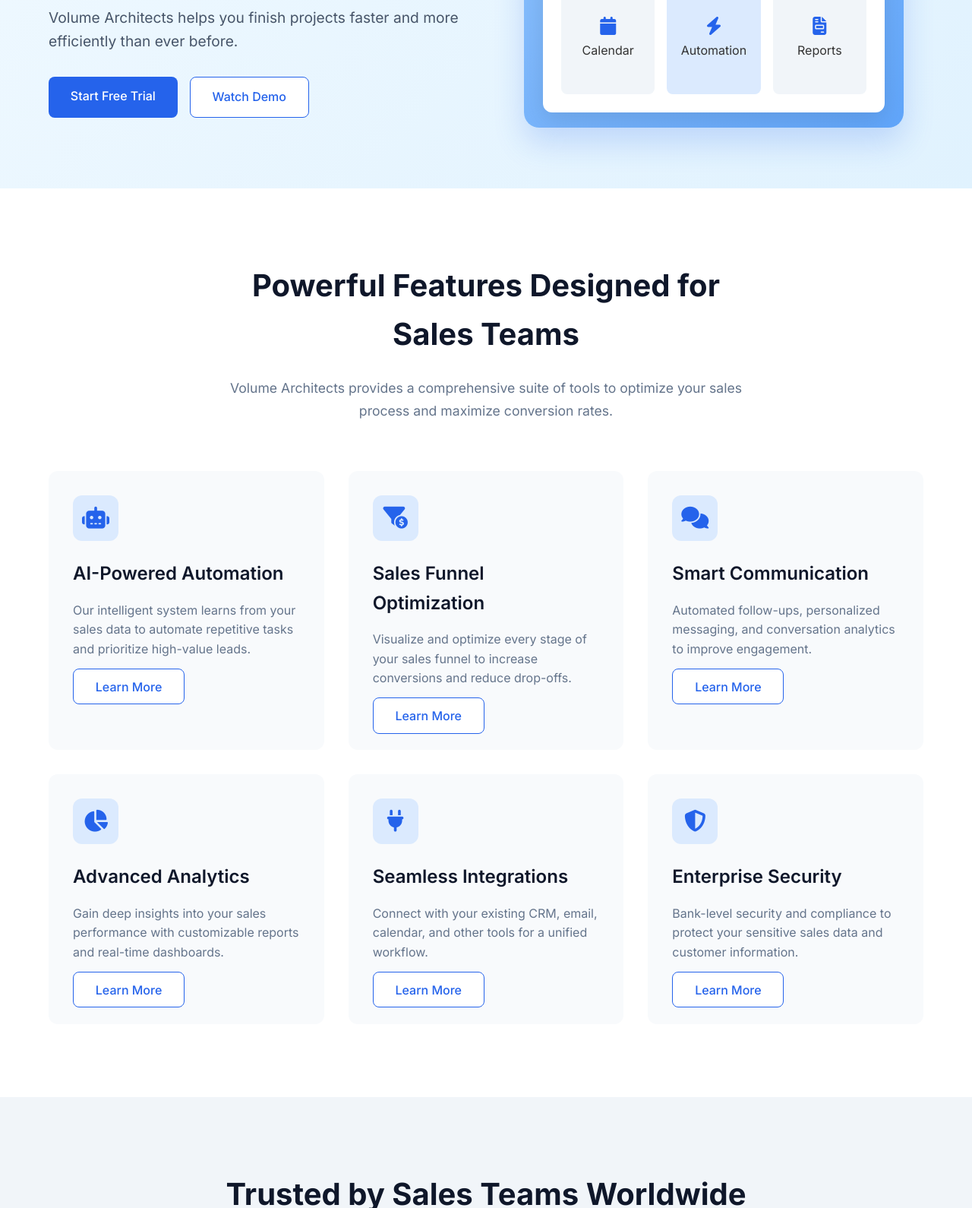
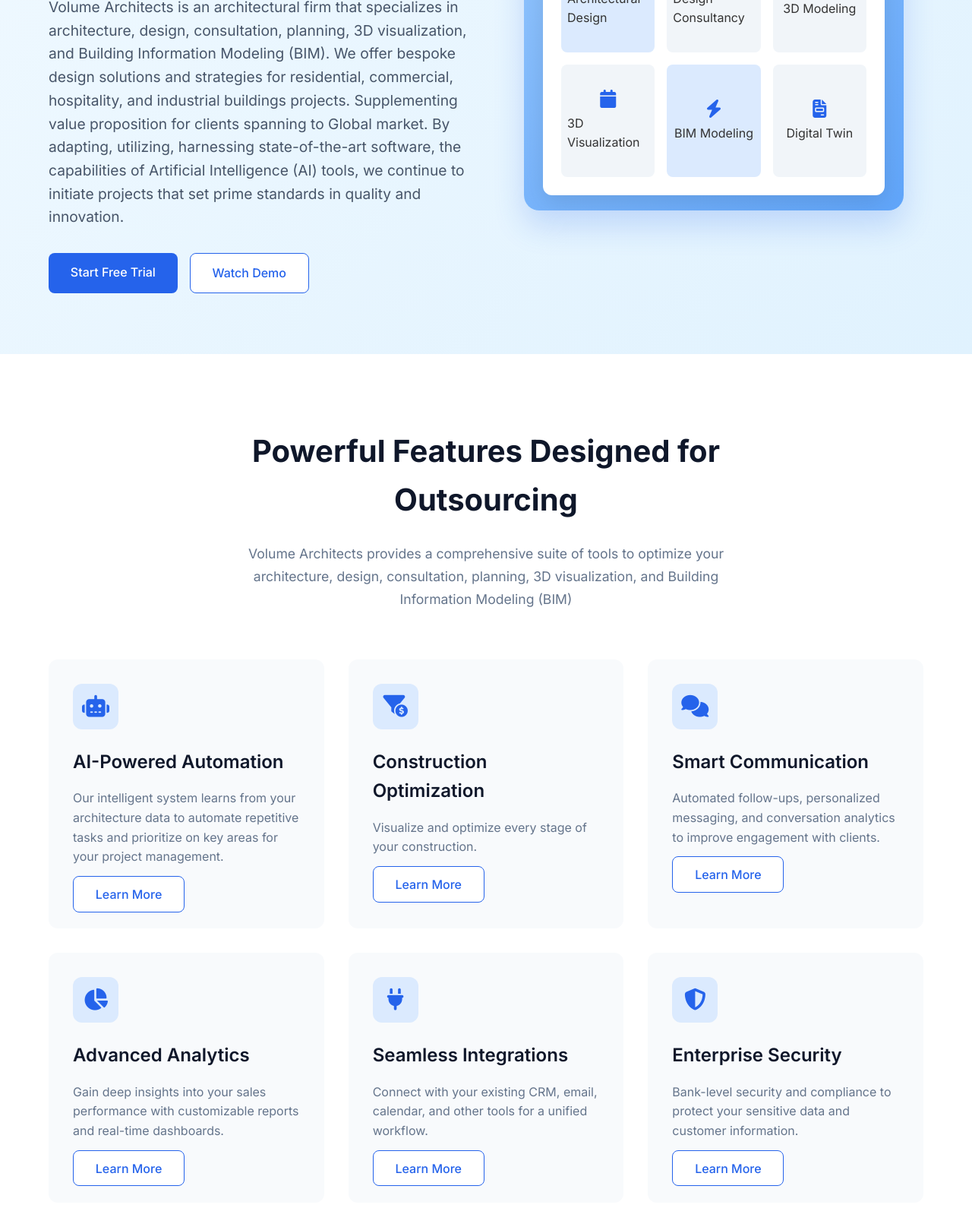
Before and after one commit to volumeadstudio/Architect-Design, a plain HTML site: page index.html in a window 1280 px wide. Shown: the part 396-1986 px from the top of the page at 76% size. Drawn offline with Linux system fonts and the light colour scheme.

Commit message:
Update index.html

```diff
--- a/index.html
+++ b/index.html
@@ -559,7 +559,7 @@
             <div class="hero-content">
                 <div class="hero-text">
                     <h1>Outsource Your Other Tasks with Efficiency</h1>
-                    <p>Volume Architects helps you finish projects faster and more efficiently than ever before.</p>
+                    <p>Volume Architects is an architectural firm that specializes in architecture, design, consultation, planning, 3D visualization, and Building Information Modeling (BIM). We offer bespoke design solutions and strategies for residential, commercial, hospitality, and industrial buildings projects. Supplementing value proposition for clients spanning to Global market. By adapting, utilizing, harnessing state-of-the-art software, the capabilities of Artificial Intelligence (AI) tools, we continue to initiate projects that set prime standards in quality and innovation. </p>
                     <div class="hero-buttons">
                         <a href="#" class="btn-primary">Start Free Trial</a>
                         <a href="#" class="btn-secondary">Watch Demo</a>
@@ -571,27 +571,27 @@
                             <div class="dashboard-grid">
                                 <div class="dashboard-item">
                                     <i class="fas fa-chart-line"></i>
-                                    <span>Analytics</span>
+                                    <span>Architectural Design</span>
                                 </div>
                                 <div class="dashboard-item">
                                     <i class="fas fa-users"></i>
-                                    <span>Leads</span>
+                                    <span>Design Consultancy</span>
                                 </div>
                                 <div class="dashboard-item">
                                     <i class="fas fa-tasks"></i>
-                                    <span>Tasks</span>
+                                    <span>3D Modeling</span>
                                 </div>
                                 <div class="dashboard-item">
                                     <i class="fas fa-calendar"></i>
-                                    <span>Calendar</span>
+                                    <span>3D Visualization</span>
                                 </div>
                                 <div class="dashboard-item">
                                     <i class="fas fa-bolt"></i>
-                                    <span>Automation</span>
+                                    <span>BIM Modeling</span>
                                 </div>
                                 <div class="dashboard-item">
                                     <i class="fas fa-file-invoice"></i>
-                                    <span>Reports</span>
+                                    <span>Digital Twin</span>
                                 </div>
                             </div>
                         </div>
@@ -605,8 +605,8 @@
     <section class="features" id="features">
         <div class="container">
             <div class="section-header">
-                <h2>Powerful Features Designed for Sales Teams</h2>
-                <p>Volume Architects provides a comprehensive suite of tools to optimize your sales process and maximize conversion rates.</p>
+                <h2>Powerful Features Designed for Outsourcing</h2>
+                <p>Volume Architects provides a comprehensive suite of tools to optimize your architecture, design, consultation, planning, 3D visualization, and Building Information Modeling (BIM)</p>
             </div>
             <div class="features-grid">
                 <div class="feature-card">
@@ -614,15 +614,15 @@
                         <i class="fas fa-robot"></i>
                     </div>
                     <h3>AI-Powered Automation</h3>
-                    <p>Our intelligent system learns from your sales data to automate repetitive tasks and prioritize high-value leads.</p>
+                    <p>Our intelligent system learns from your architecture data to automate repetitive tasks and prioritize on key areas for your project management.</p>
                     <a href="#" class="btn-secondary">Learn More</a>
                 </div>
                 <div class="feature-card">
                     <div class="feature-icon">
                         <i class="fas fa-funnel-dollar"></i>
                     </div>
-                    <h3>Sales Funnel Optimization</h3>
-                    <p>Visualize and optimize every stage of your sales funnel to increase conversions and reduce drop-offs.</p>
+                    <h3>Construction Optimization</h3>
+                    <p>Visualize and optimize every stage of your construction.</p>
                     <a href="#" class="btn-secondary">Learn More</a>
                 </div>
                 <div class="feature-card">
@@ -630,7 +630,7 @@
                         <i class="fas fa-comments"></i>
                     </div>
                     <h3>Smart Communication</h3>
-                    <p>Automated follow-ups, personalized messaging, and conversation analytics to improve engagement.</p>
+                    <p>Automated follow-ups, personalized messaging, and conversation analytics to improve engagement with clients.</p>
                     <a href="#" class="btn-secondary">Learn More</a>
                 </div>
                 <div class="feature-card">
@@ -654,7 +654,7 @@
                         <i class="fas fa-shield-alt"></i>
                     </div>
                     <h3>Enterprise Security</h3>
-                    <p>Bank-level security and compliance to protect your sensitive sales data and customer information.</p>
+                    <p>Bank-level security and compliance to protect your sensitive data and customer information.</p>
                     <a href="#" class="btn-secondary">Learn More</a>
                 </div>
             </div>
@@ -665,13 +665,13 @@
     <section class="testimonials" id="testimonials">
         <div class="container">
             <div class="section-header">
-                <h2>Trusted by Sales Teams Worldwide</h2>
+                <h2>Trusted by Architectural Teams Worldwide</h2>
                 <p>Hear from companies that transformed their sales process with Volume Architects.</p>
             </div>
             <div class="testimonials-grid">
                 <div class="testimonial-card">
                     <div class="testimonial-content">
-                        "Volume Architects has revolutionized how our sales team operates. We've seen a 40% increase in conversion rates and reduced our follow-up time by 70%."
+                        "Volume Architects has revolutionized how our Architectural team operates. We've seen a 40% increase in accuracy and reduced our back job to 0%."
                     </div>
                     <div class="testimonial-author">
                         <div class="author-avatar">JD</div>
@@ -683,7 +683,7 @@
                 </div>
                 <div class="testimonial-card">
                     <div class="testimonial-content">
-                        "The automation features saved us countless hours. Now we focus on building relationships instead of administrative tasks."
+                        "The automation features saved us countless hours. Now we focus on building relationships and key management decisions instead of administrative tasks."
                     </div>
                     <div class="testimonial-author">
                         <div class="author-avatar">SR</div>
@@ -713,7 +713,7 @@
     <section class="cta" id="contact">
         <div class="container">
             <div class="cta-content">
-                <h2>Ready to Transform Your Sales Process?</h2>
+                <h2>Ready to Transform Your Architectural Process?</h2>
                 <p>Join thousands of sales professionals who have increased their productivity with Volume Architects.</p>
                 <div class="cta-form">
                     <input type="email" placeholder="Enter your work email">
```
